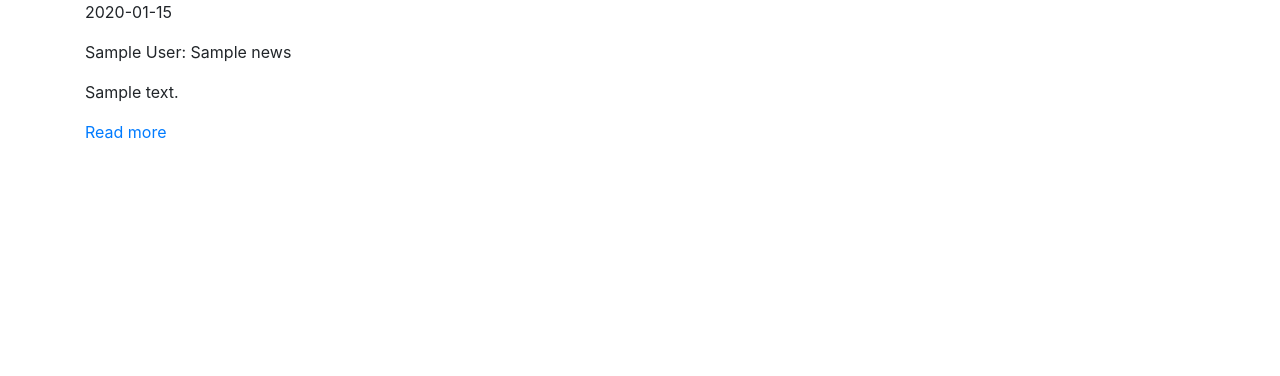
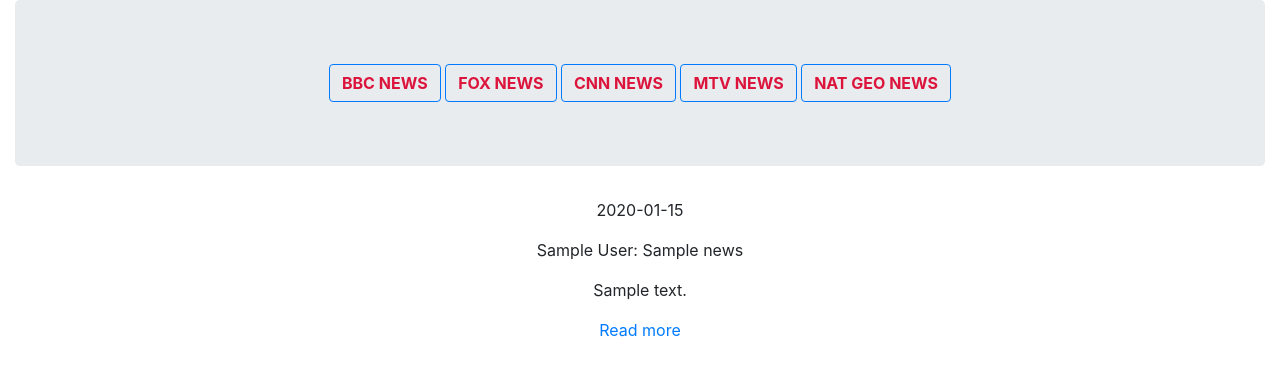
Before and after one commit to Joan-w/News-App, a Python web app: template templates/bbc.html in a window 1280 px wide. Shown: the top 376 px of the page. Run offline with Jinja, Linux system fonts and the light colour scheme; the template is opened without the code that fills it: most values are stand-ins (such as "Sample title", 1, 10 or a date in 2020); some libraries are stand-ins or nearby versions.

Commit message:
Adding the buttons fro landing page and adding a jumbotron and a container fluid

```diff
--- a/templates/bbc.html
+++ b/templates/bbc.html
@@ -8,7 +8,34 @@
           crossorigin="anonymous">
     </head>
 <body>
-    <div class="container">
+    <div class="container-fluid">
+        <div class="jumbotron text-center">
+            <button class="btn btn-outline-primary" type="button">
+                <a style="color: crimson; font-weight: bold; text-decoration: none;" href="{{url_for('bbcNews')}}">
+                    BBC NEWS
+                </a>
+            </button>
+            <button class="btn btn-outline-primary" type="button">
+                <a style="color: crimson; font-weight: bold; text-decoration: none;" href="{{url_for('foxNews')}}">
+                    FOX NEWS</a>
+            </button>
+            <button class="btn btn-outline-primary" type="button">
+                <a style="color: crimson; font-weight: bold; text-decoration: none;" href="{{url_for('cnnNews')}}">
+                    CNN NEWS
+                </a>
+            </button>
+            <button class="btn btn-outline-primary" type="button">
+                <a style="color: crimson; font-weight: bold; text-decoration: none;" href="{{url_for('mtvNews')}}">
+                    MTV NEWS
+                </a>
+            </button>
+            <button class="btn btn-outline-primary" type="button">
+                <a style="color: crimson; font-weight: bold; text-decoration: none;" href="{{url_for('natgeoNews')}}">
+                    NAT GEO NEWS
+                </a>
+            </button>
+        </div>
+        <div class="container text-center">
             {% for pubAt, author, news, desc, url in context %}
             <p>{{pubAt}}</p>
             <p>{{author}}: {{news}}</p>
@@ -16,5 +43,6 @@
             <p><a href="{{url}}" target="_blank">Read more</a></p>
             {% endfor %}
        </div>
+    </div>
 </body>
 </html>
```
Lines whose indentation alone changed are shown as unchanged.
